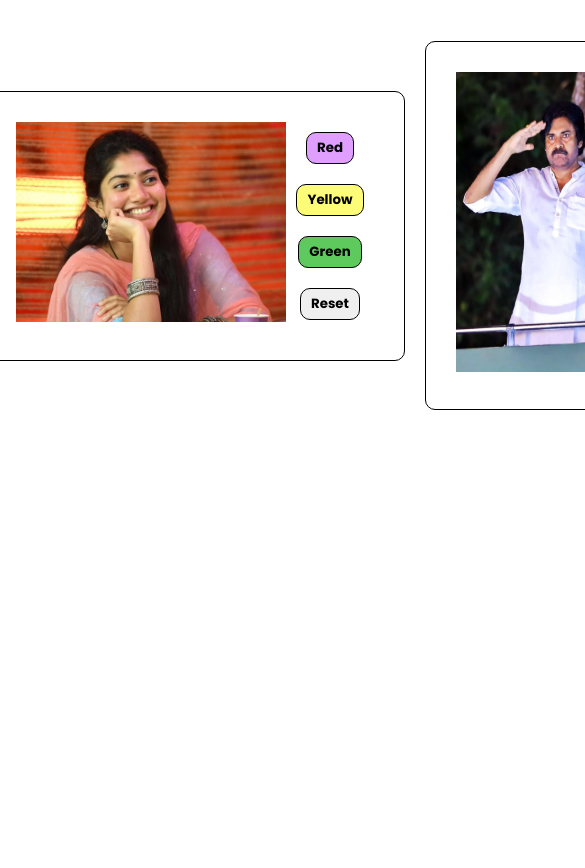
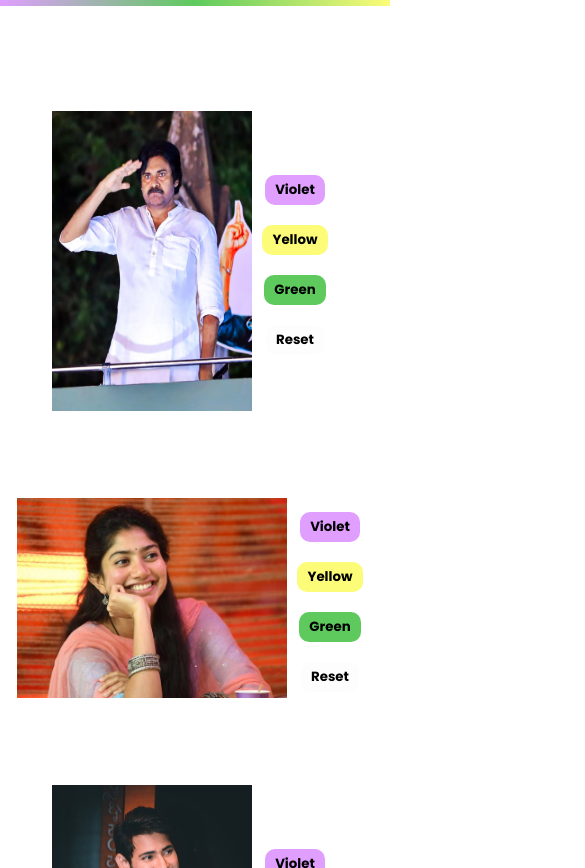
Before and after one commit to AmbikaKachetti/Project-Kolor, a plain HTML site: page index.html in a window 390 px wide. Shown: the part 178-1046 px from the top of the page, 585 px wide, since content can reach past the window. Before the commit the page ends 844 px from the top, so only its background shows below. Drawn offline with Linux system fonts and the light colour scheme; files whose address does not match are found by name.

Commit message:
applied responsiveness

```diff
--- a/index.html
+++ b/index.html
@@ -16,29 +16,29 @@
                 <img src="./assets/images/mahesh babu.jpg" alt="mahesh_babu" width="200" height="300">
             </div>
             <div class="button_container">
-                <button class="button_style button_violet" onclick = "violetBtn()">Red</button>
+                <button class="button_style button_violet" onclick = "violetBtn()">Violet</button>
                 <button class="button_style button_yellow" onclick = "yellowBtn()">Yellow</button>
                 <button class="button_style button_green" onclick = "greenBtn()">Green</button>
                 <button class="button_style button_reset" onclick="reset()">Reset</button>
             </div>
         </div>
-        <div class="card_Container">
+        <div class="card_Container col-md-6">
             <div class="image_container">
                 <img src="./assets/images/sai pallavi.jpg" alt="sai_pallavi" width="270" height="200">
             </div>
             <div class="button_container">
-                <button class="button_style button_violet" onclick = "violetBtn()">Red</button>
+                <button class="button_style button_violet" onclick = "violetBtn()">Violet</button>
                 <button class="button_style button_yellow" onclick = "yellowBtn()">Yellow</button>
                 <button class="button_style button_green" onclick = "greenBtn()">Green</button>
                 <button class="button_style button_reset" onclick="reset()">Reset</button>
             </div>
         </div>
-        <div class="card_Container">
+        <div class="card_Container col-md -6">
             <div class="image_container">
                 <img src="./assets/images/kalyan babu.jpg" alt="kalyan_babu" width="200" height="300">
             </div>
             <div class="button_container">
-                <button class="button_style button_violet" onclick = "violetBtn()">Red</button>
+                <button class="button_style button_violet" onclick = "violetBtn()">Violet</button>
                 <button class="button_style button_yellow" onclick = "yellowBtn()">Yellow</button>
                 <button class="button_style button_green" onclick = "greenBtn()">Green</button>
                 <button class="button_style button_reset" onclick="reset()">Reset</button>
--- a/style.css
+++ b/style.css
@@ -11,12 +11,16 @@ body{
     text-align: center;
 }
 h1{
-    padding: 20px 0 45px 0;
+    padding: 20px 0 20px 0;
+    margin-bottom: 65px;
+    background: linear-gradient(to right, #e09eff, #5eca5e, #fcfc78);
 }
 .image_Container{
     display: flex;
     justify-content: center;
     align-items: center;
+    flex-wrap: wrap-reverse;
+    grid-template-columns: repeate(auto, fill, minmax(250px, 1fr));
 }
 .card_Container{
     display: flex;
@@ -24,34 +28,43 @@ h1{
     justify-content: center;
     align-items: center;
     margin: 10px;
-    border: 1px solid black;
     padding: 30px;
     border-radius: 10px;
 }
+.card_Container:hover{
+    box-shadow: 0 0 10px black;
+    border: 1px solid black;
+}
 .button_style{
     padding: 5px 10px;
-    border: 1px solid black;
+    border: none;
     border-radius: 10px;
     margin: 10px;
     cursor: pointer;
+    font-weight: bold;
     transition: 0.4s all;
-    font-weight: bold;
+}
+.button_container button:hover{
+    transform: scale(0.8);
 }
 .button_container{
     display: flex;
     justify-content: center;
     align-items: center;
     flex-direction: column;
+
 }
 .button_violet{
     background-color: #e09eff;
+
 }
 .button_green{
     background-color: #5eca5e;
+
 }
 .button_yellow{
     background-color: #fcfc78;
 }
 .button_reset{
-    columns: rgb(1, 139, 185);
+    background-color: rgb(253, 253, 253);
 }
```
